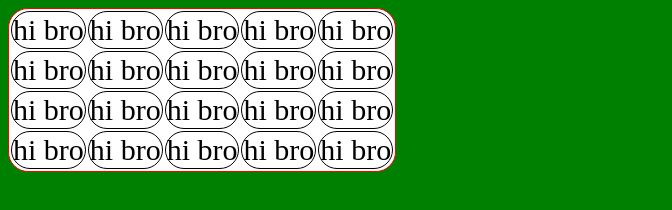
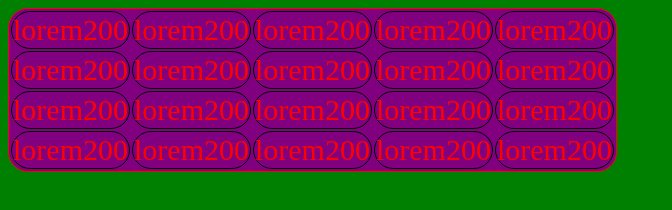
Before and after one commit to steem02/my.site, a website: page app/pug/index.pug in a window 1280 px wide. Shown: the whole page, without its empty margins (0-672 px from the left). Drawn offline with nearby package versions, Linux system fonts and the light colour scheme; files that its build step writes are made by us from their sources; files whose address does not match are found by name.

Commit message:
1 commit

```diff
--- /dev/null
+++ b/app/js/example.js
@@ -0,0 +1,2 @@
+// var name = "John";
+// console.log("Hello, " + name);
--- a/app/pug/include/header.pug
+++ b/app/pug/include/header.pug
@@ -1,3 +1 @@
 title My Site
-script(src='/javascripts/jquery.js')
-script(src='/javascripts/app.js')
--- a/app/pug/index.pug
+++ b/app/pug/index.pug
@@ -2,32 +2,32 @@ doctype html
 html
 	head
 		meta
-		title Я собираю проекты как рок
 		include include/header.pug
 		link(rel='stylesheet', href='css/style.min.css')
+		script(src='js/example.js')
 body
 	table
 		tr
-			td hi bro
-			td hi bro
-			td hi bro
-			td hi bro
-			td hi bro
+			td lorem200
+			td lorem200
+			td lorem200
+			td lorem200
+			td lorem200
 		tr
-			td hi bro
-			td hi bro
-			td hi bro
-			td hi bro
-			td hi bro
+			td lorem200
+			td lorem200
+			td lorem200
+			td lorem200
+			td lorem200
 		tr
-			td hi bro
-			td hi bro
-			td hi bro
-			td hi bro
-			td hi bro
+			td lorem200
+			td lorem200
+			td lorem200
+			td lorem200
+			td lorem200
 		tr
-			td hi bro
-			td hi bro
-			td hi bro
-			td hi bro
-			td hi bro
+			td lorem200
+			td lorem200
+			td lorem200
+			td lorem200
+			td lorem200
--- a/app/stylus/style.styl
+++ b/app/stylus/style.styl
@@ -9,9 +9,11 @@ div
 table
 	width 500
 	height 400
-	background: white
+	background: purple
 	border 1px solid red
 	border-radius 20px
-td
-	border 1px solid black
-	border-radius 20px
+	color: red
+	td
+		color: red
+		border 1px solid black
+		border-radius 20px
```
Also changed, not shown: app/css/style.css, 1 other file.
